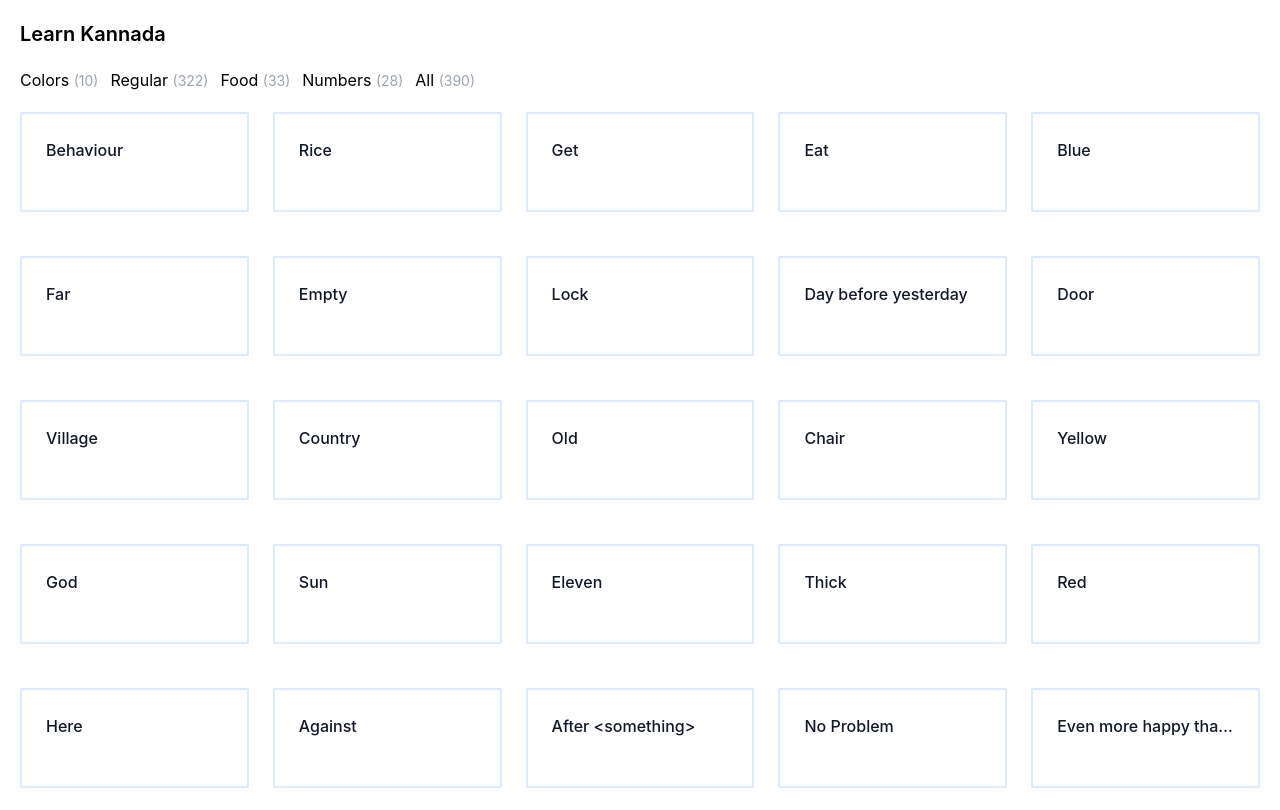
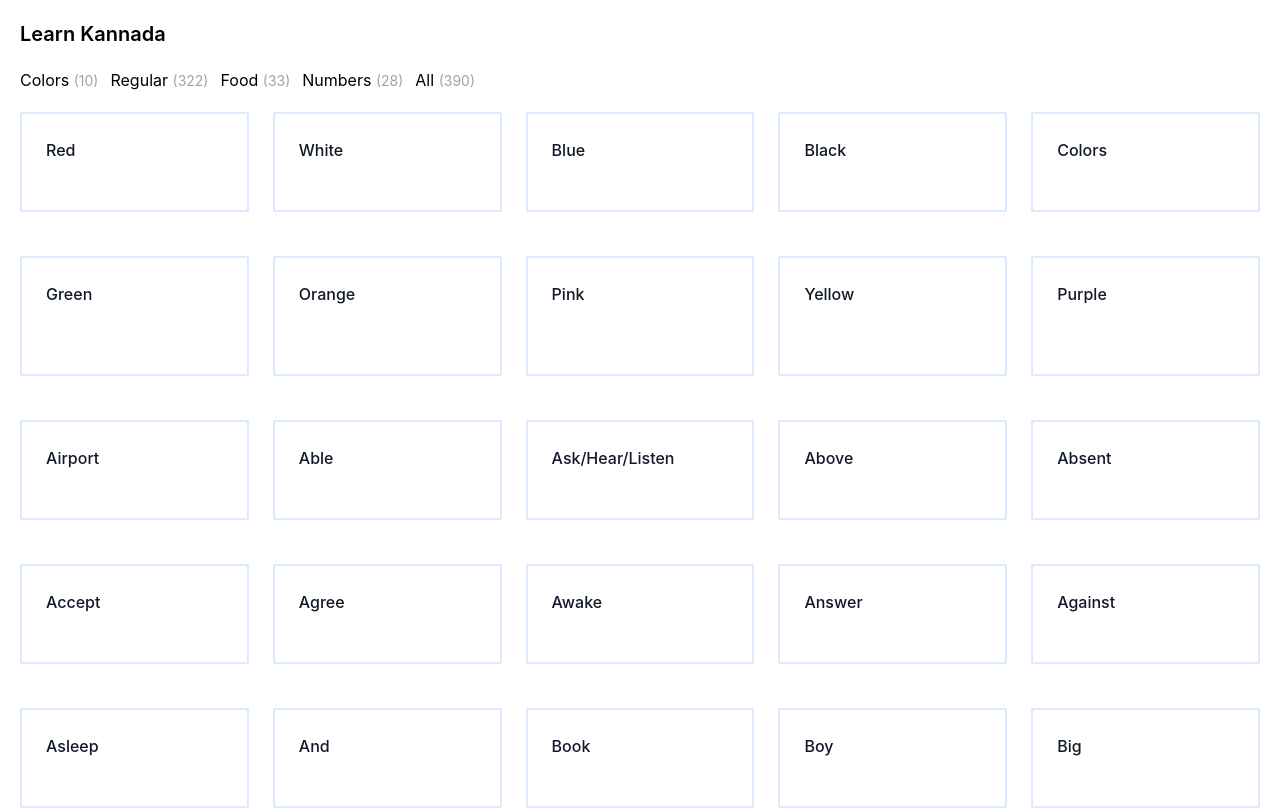
Before and after one commit to rushi/language-flashcards, a Next.js app: page /all in a window 1280 px wide. Shown: the top 810 px of the page. Built offline with nearby package versions, Linux system fonts and the light colour scheme.

Commit message:
Shuffle words based on env var

```diff
--- a/pages/[category].js
+++ b/pages/[category].js
@@ -6,7 +6,7 @@ import Card from '../components/Card';
 const Grid = ({ category }) => {
     const list = words[category];
     let cards = _.keys(list).map((source) => <Card key={source} source={source} destination={list[source]} />);
-    cards = _.shuffle(cards);
+    cards = process.env.SHUFFLE_WORDS ? _.shuffle(cards) : cards;
     return (
         <Page title={`${_.capitalize(category)} words`}>
             <div className="grid grid-cols-1 gap-6 sm:grid-cols-2 lg:grid-cols-5">
```
